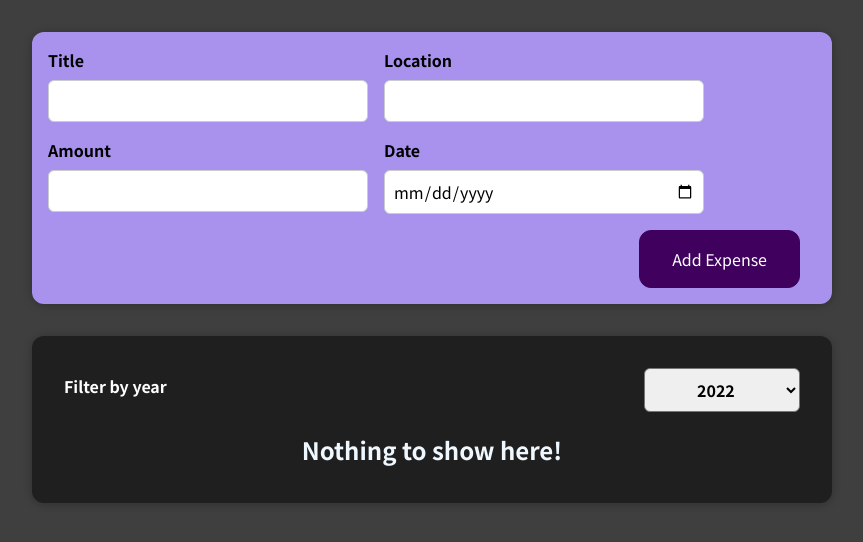
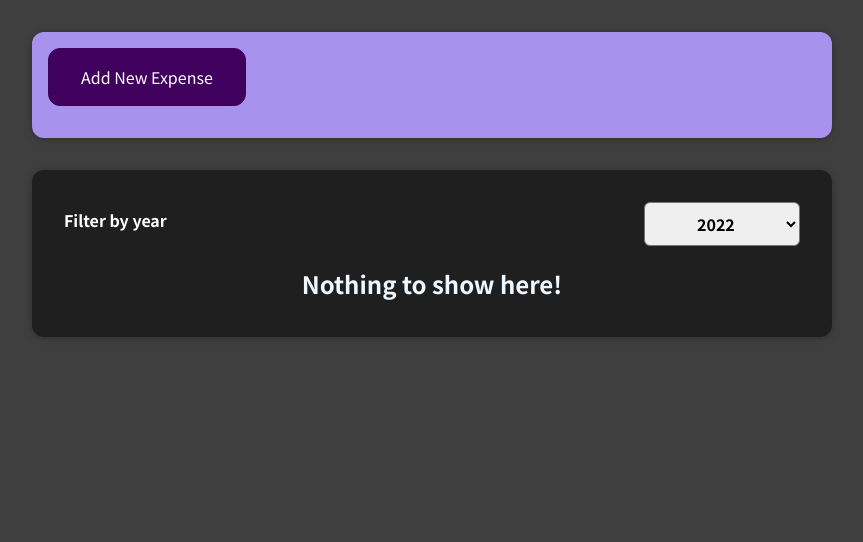
Before and after one commit to vinayck007/React-app, a React (Create React App) app: page / in a window 1280 px wide. Shown: the top 542 px of the page, without its empty margins (208-1071 px from the left). Built offline with nearby package versions, Linux system fonts and the light colour scheme.

Commit message:
Hide expense form

```diff
--- a/src/components/NewExpense/ExpenseForm.js
+++ b/src/components/NewExpense/ExpenseForm.js
@@ -7,6 +7,9 @@ const ExpenseForm = (props) => {
   const [enteredAmount, setEnteredAmount] = useState('');
   const [enteredLocation, setEnteredLocation] = useState('');
   const [enteredDate, setEnteredDate] = useState('');
+  const [formVisible, setFormVisible] = useState(false);
+  const [formSubmitted, setFormSubmitted] = useState(false);
+
 
   const titleChangeHandler = (event) => {
     setEnteredTitle(event.target.value);
@@ -40,9 +43,23 @@ const ExpenseForm = (props) => {
     setEnteredLocation('')
     setEnteredAmount('')
     setEnteredDate('')
+    setFormVisible(false);
+    setFormSubmitted(true);
+
+  };
+
+  const showForm = () => {
+    setFormVisible(true);
+    setFormSubmitted(false);
   };
 
   return (
+    <div className='new-expense__controls'>
+      {!formVisible && !formSubmitted && (
+        <button onClick={showForm}>Add New Expense</button>
+      )}
+
+      {formVisible && (
       <form onSubmit={submitHandler}>
       <div className='new-expense__controls'>
         <div className='new-expense__control'>
@@ -65,8 +82,7 @@ const ExpenseForm = (props) => {
             min='0.01'
             step='0.01'
             value={enteredAmount}
-            onChange={amountChangeHandler}
-          />
+            onChange={amountChangeHandler} />
         </div>
         <div className='new-expense__control'>
           <label>Date</label>
@@ -75,14 +91,19 @@ const ExpenseForm = (props) => {
             min='2019-01-01'
             max='2022-12-31'
             value={enteredDate}
-            onChange={dateChangeHandler}
-          />
+            onChange={dateChangeHandler} />
         </div>
       </div>
       <div className='new-expense__actions'>
         <button type='submit'>Add Expense</button>
       </div>
     </form>
+      )}
+
+      {formSubmitted && (
+        <p>Expense submitted! <button onClick={showForm}>Add Another Expense</button></p>
+      )}
+    </div>
   );
 };
 
```
Lines whose indentation alone changed are shown as unchanged.
